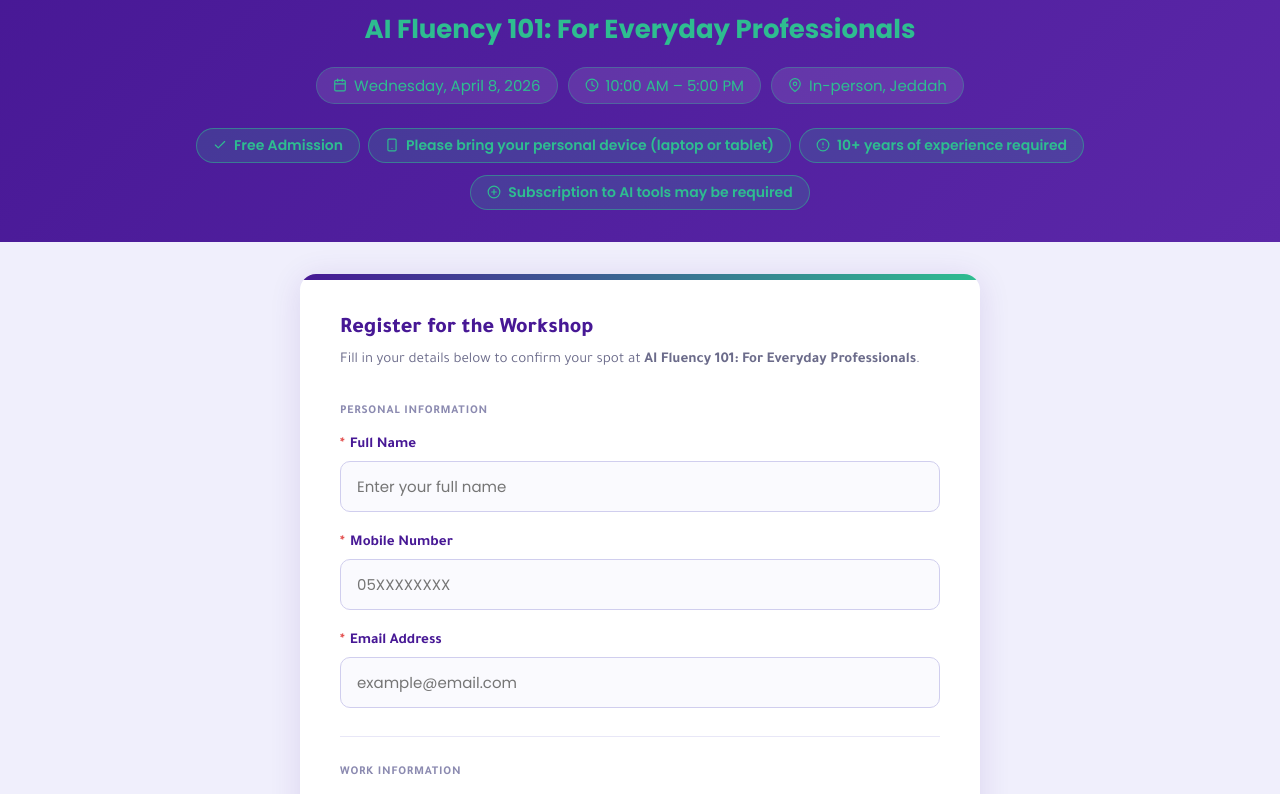
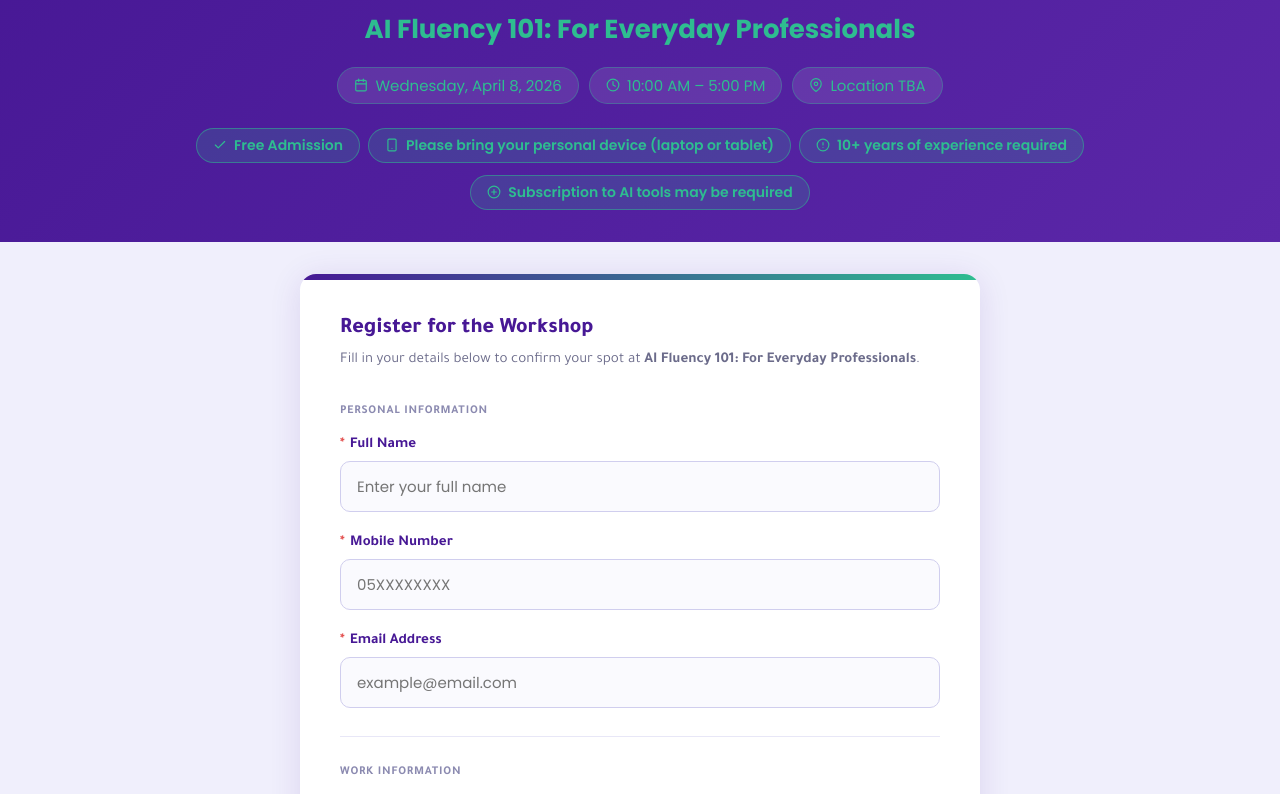
Before and after one commit to Aanaab-Workshop/AI, a plain HTML site: page index.html in a window 1280 px wide. Shown: the part 883-1677 px from the top of the page. Drawn offline with Linux system fonts and the light colour scheme.

Commit message:
Update index.html

```diff
--- a/index.html
+++ b/index.html
@@ -174,7 +174,7 @@
     <div class="event-meta">
       <span class="meta-chip"><svg width="14" height="14" viewBox="0 0 24 24" fill="none" stroke="currentColor" stroke-width="2" stroke-linecap="round" stroke-linejoin="round"><rect x="3" y="4" width="18" height="18" rx="2"/><line x1="16" y1="2" x2="16" y2="6"/><line x1="8" y1="2" x2="8" y2="6"/><line x1="3" y1="10" x2="21" y2="10"/></svg>Wednesday, April 8, 2026</span>
       <span class="meta-chip"><svg width="14" height="14" viewBox="0 0 24 24" fill="none" stroke="currentColor" stroke-width="2" stroke-linecap="round" stroke-linejoin="round"><circle cx="12" cy="12" r="10"/><polyline points="12 6 12 12 16 14"/></svg>10:00 AM – 5:00 PM</span>
-      <span class="meta-chip"><svg width="14" height="14" viewBox="0 0 24 24" fill="none" stroke="currentColor" stroke-width="2" stroke-linecap="round" stroke-linejoin="round"><path d="M21 10c0 7-9 13-9 13s-9-6-9-13a9 9 0 0 1 18 0z"/><circle cx="12" cy="10" r="3"/></svg>In-person, Jeddah</span>
+      <span class="meta-chip"><svg width="14" height="14" viewBox="0 0 24 24" fill="none" stroke="currentColor" stroke-width="2" stroke-linecap="round" stroke-linejoin="round"><path d="M21 10c0 7-9 13-9 13s-9-6-9-13a9 9 0 0 1 18 0z"/><circle cx="12" cy="10" r="3"/></svg>Location TBA</span>
     </div>
     <div style="display:flex;flex-wrap:wrap;gap:8px;justify-content:center;margin-top:10px;">
       <div class="device-chip"><svg width="14" height="14" viewBox="0 0 24 24" fill="none" stroke="currentColor" stroke-width="2" stroke-linecap="round" stroke-linejoin="round"><polyline points="20 6 9 17 4 12"/></svg>Free Admission</div>
```
